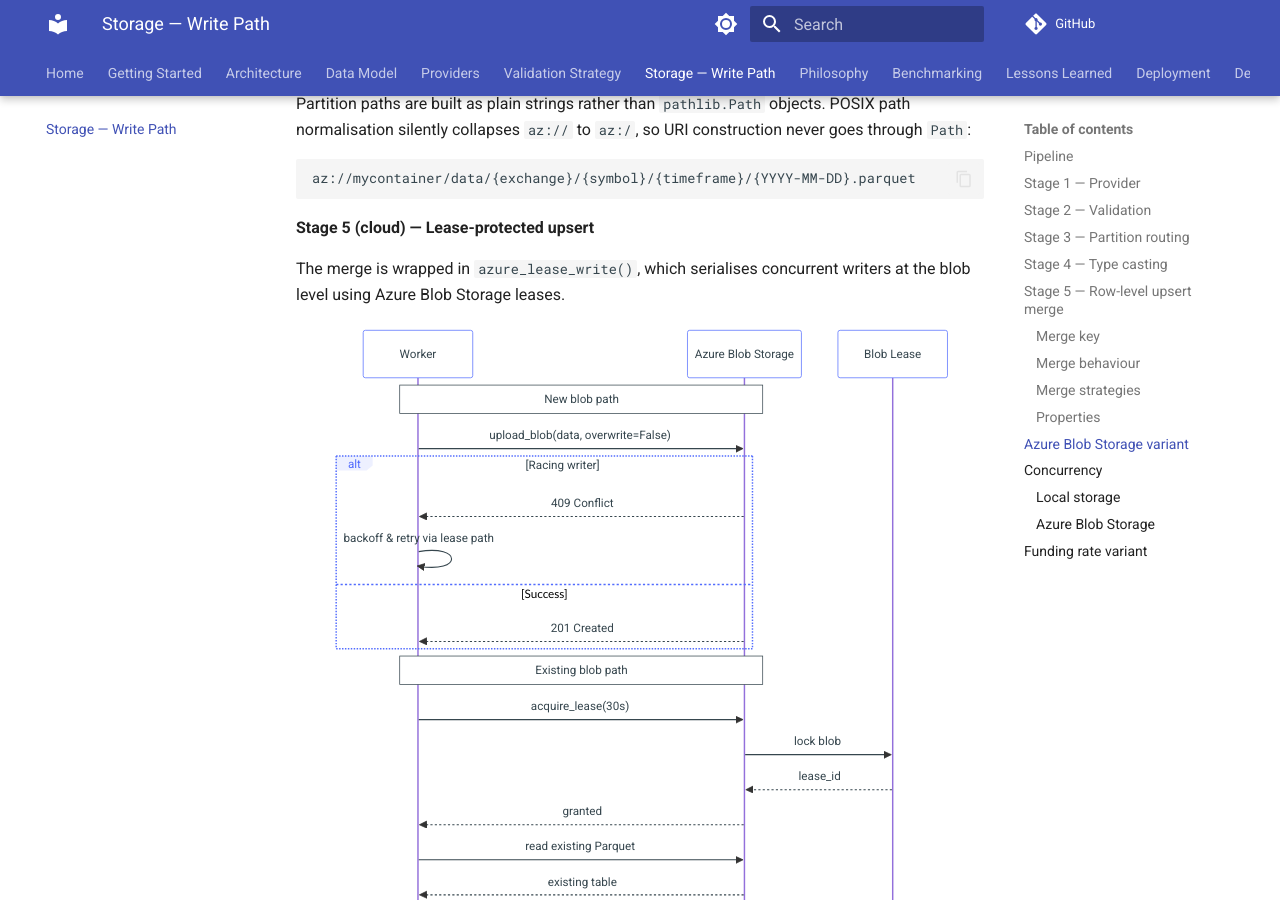
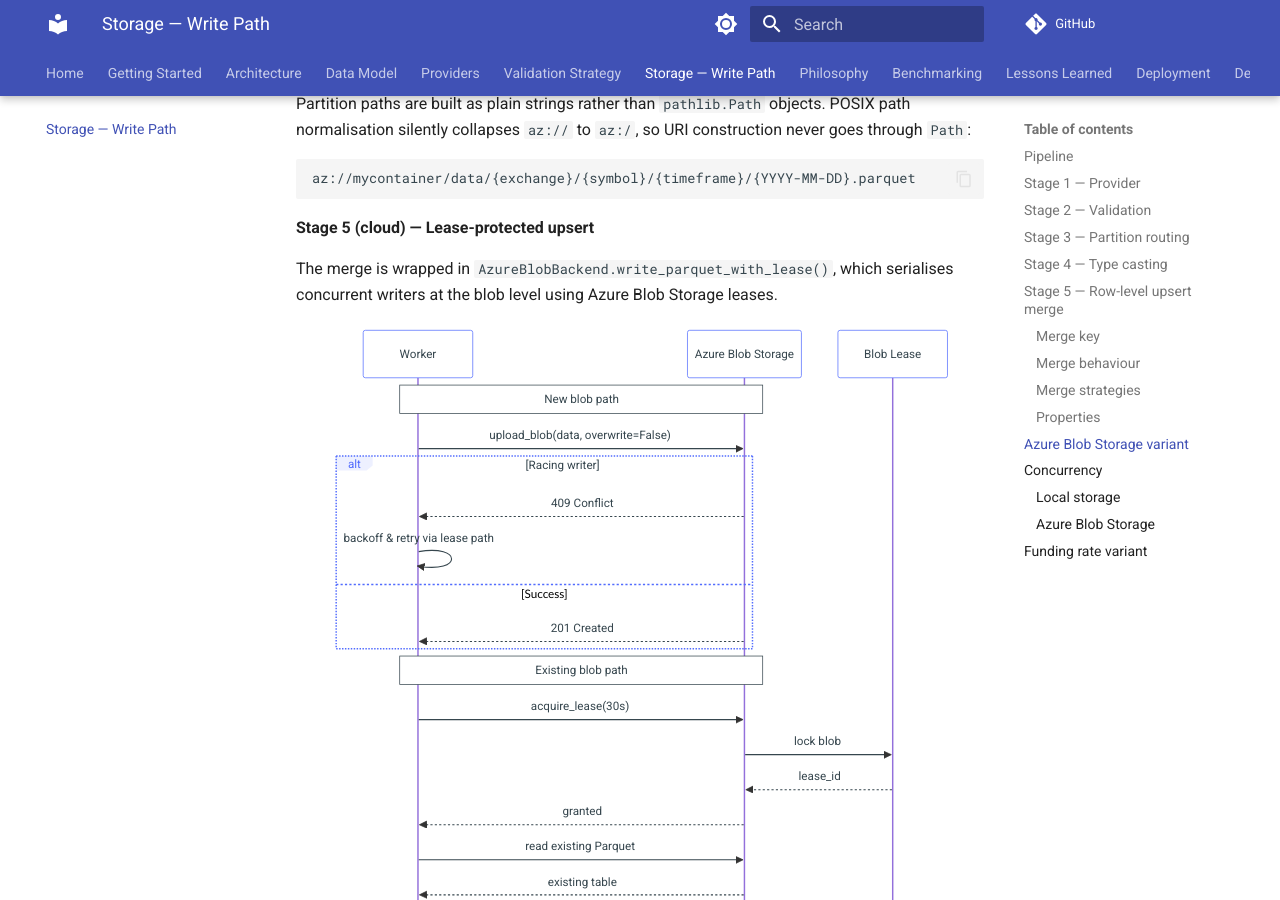
Before and after one commit to bigmikecreates/crypto-market-data-platform, an MkDocs documentation site: the page built from docs/storage-e2e.md, in a window 1280 px wide and 900 px high, scrolled down 4898 px. Built offline with MkDocs 1.6.1 and Material for MkDocs 9.7.7, drawn with Linux system fonts in a browser that asks for light colours; comment, search, counter and statistics services are not loaded; some of the changed text lies outside the part shown.

Commit message:
Fix stale documentation references to removed azure_lease_write function
Updated 3 references in documentation to use the new AzureBlobBackend.write_parquet_with_lease() method:
- docs/architecture.md:107
- docs/storage-e2e.md:175
- docs/storage-e2e.md:246

This aligns documentation with the StorageBackend abstraction implemented in #33.

````diff
--- a/docs/storage-e2e.md
+++ b/docs/storage-e2e.md
@@ -172,7 +172,7 @@ az://mycontainer/data/{exchange}/{symbol}/{timeframe}/{YYYY-MM-DD}.parquet
 
 **Stage 5 (cloud) — Lease-protected upsert**
 
-The merge is wrapped in `azure_lease_write()`, which serialises concurrent writers at the blob level using Azure Blob Storage leases.
+The merge is wrapped in `AzureBlobBackend.write_parquet_with_lease()`, which serialises concurrent writers at the blob level using Azure Blob Storage leases.
 
 ```mermaid
 sequenceDiagram
@@ -243,7 +243,7 @@ sequenceDiagram
     Azure-->>WB: 200 OK
 ```
 
-**What happens with `azure_lease_write`:**
+**What happens with `AzureBlobBackend.write_parquet_with_lease`:**
 
 ```mermaid
 sequenceDiagram
````
Also changed, not shown: docs/architecture.md (+1 -1 lines).
